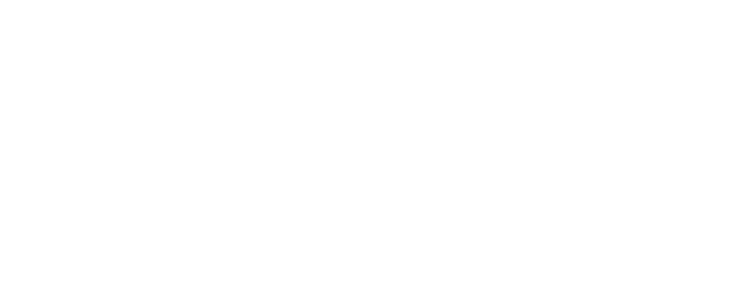
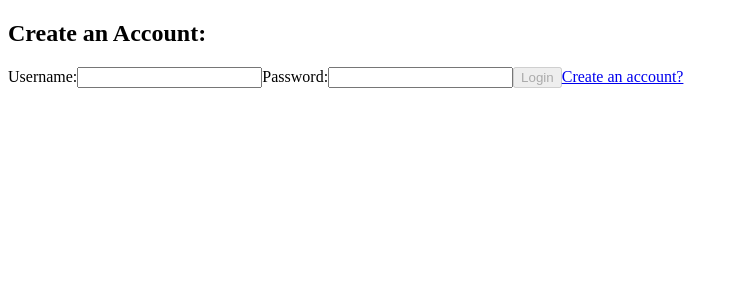
Before and after one commit to uniit-2-build/anywherefitness, a React (Create React App) app: page /login in a window 1280 px wide. Shown: the top 300 px of the page, without its empty margins (0-737 px from the left). Built offline with nearby package versions, Linux system fonts and the light colour scheme.

Commit message:
added login page

```diff
--- a/src/App.js
+++ b/src/App.js
@@ -1,5 +1,6 @@
 import { Route, Switch } from "react-router-dom";
 import SignUp from "./components/SignUp";
+import Login from "./components/Login";
 
 function App() {
   return (
@@ -12,7 +13,7 @@ function App() {
           <SignUp />
         </Route>
         <Route path="/login">
-
+          <Login />
         </Route>
       </Switch>
     </main>
--- a/src/components/Login.js
+++ b/src/components/Login.js
@@ -1,5 +1,6 @@
 import React from 'react';
-import formSchema from '../verification';
+import { loginSchema } from '../verification';
+import { Link } from "react-router-dom";
 import useForm from '../hooks/useForm';
 
 const defaultValues = {
@@ -9,7 +10,7 @@ const defaultValues = {
 
 export default function Login() {
 
-    const [formValues, error, reset, change] = useForm(formSchema, defaultValues)
+    const [formValues, error, reset, change] = useForm(loginSchema, defaultValues)
 
     const submit = evt => {
         evt.preventDefault();
@@ -41,7 +42,8 @@ export default function Login() {
                 />
             </label>
             <button disabled={error}
-            type="submit">Create Account</button>
+            type="submit">Login</button>
+            <Link to="/sign-up">Create an account?</Link>
         </form>
     )
 }
--- a/src/components/SignUp.js
+++ b/src/components/SignUp.js
@@ -1,5 +1,6 @@
-import React, { useEffect, useState } from 'react';
-import formSchema from '../verification';
+import React from 'react';
+import { Link } from "react-router-dom";
+import { signUpSchema } from '../verification';
 import useForm from "../hooks/useForm";
 
 const defaultValues = {
@@ -11,7 +12,7 @@ const defaultValues = {
 
 export default function SignUp() {
 
-    const [formValues, error, reset, change] = useForm(formSchema, defaultValues);
+    const [formValues, error, reset, change] = useForm(signUpSchema, defaultValues);
 
 
     const submit = evt => {
@@ -67,6 +68,7 @@ export default function SignUp() {
             data-cy="submit"
             disabled={error}
             type="submit">Create Account</button>
+            <Link to="/login">Already have an account?</Link>
         </form>
     )
 }
--- a/src/verification/index.js
+++ b/src/verification/index.js
@@ -1,6 +1,6 @@
 import * as yup from "yup";
 
-const formSchema = yup.object().shape({
+export const signUpSchema = yup.object().shape({
     username: yup.string().required().min(5),
     password: yup.string().required().min(5),
     confirmPassword: yup
@@ -9,4 +9,8 @@ const formSchema = yup.object().shape({
         .oneOf([yup.ref('password'), null], 'Passwords must match'), // verifies that the password is the same as confirm field
     email: yup.string().email().required().min(5),
 })
-export default formSchema;
+
+export const loginSchema = yup.object().shape({
+    username: yup.string().required().min(5),
+    password: yup.string().required().min(5),
+})
```
